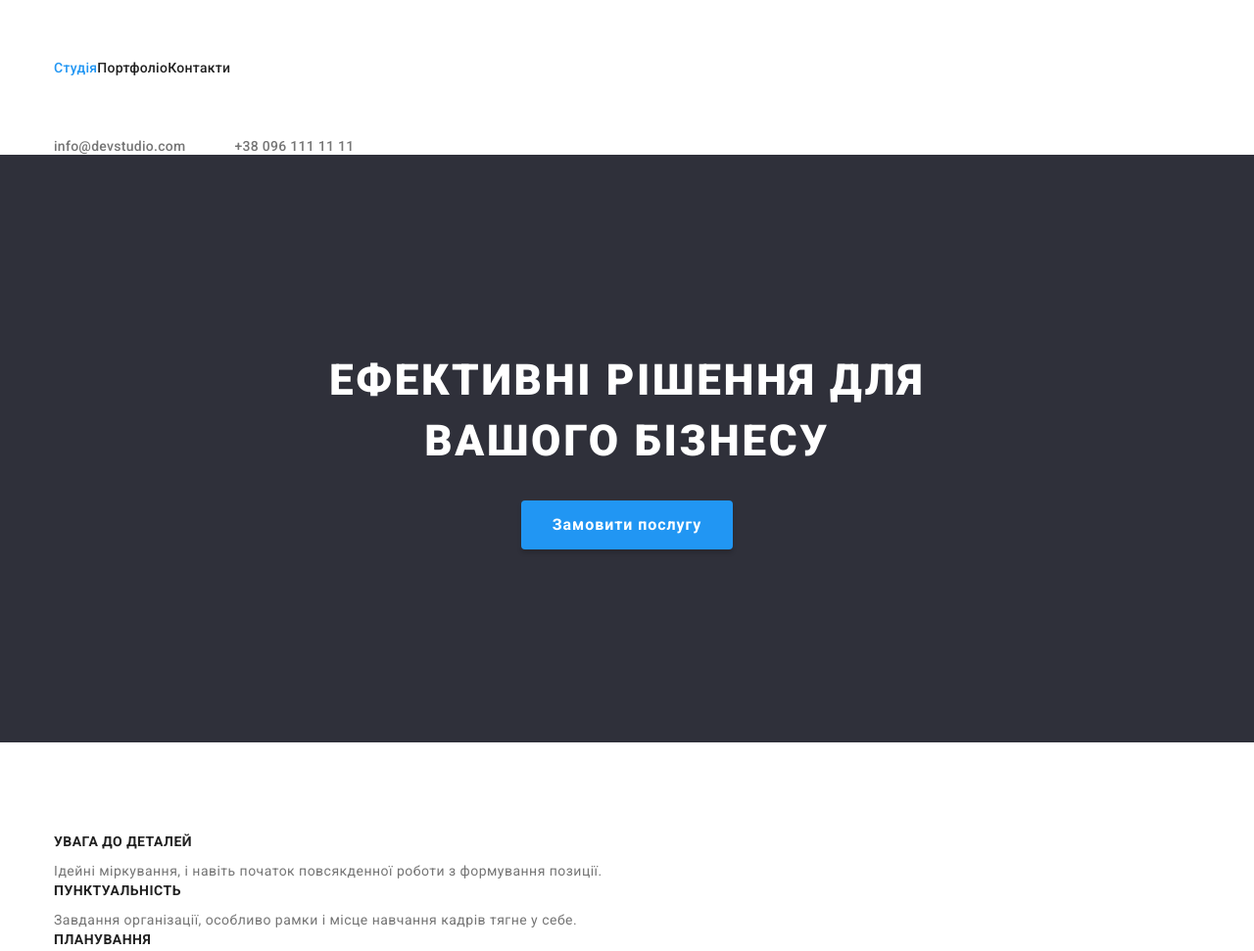
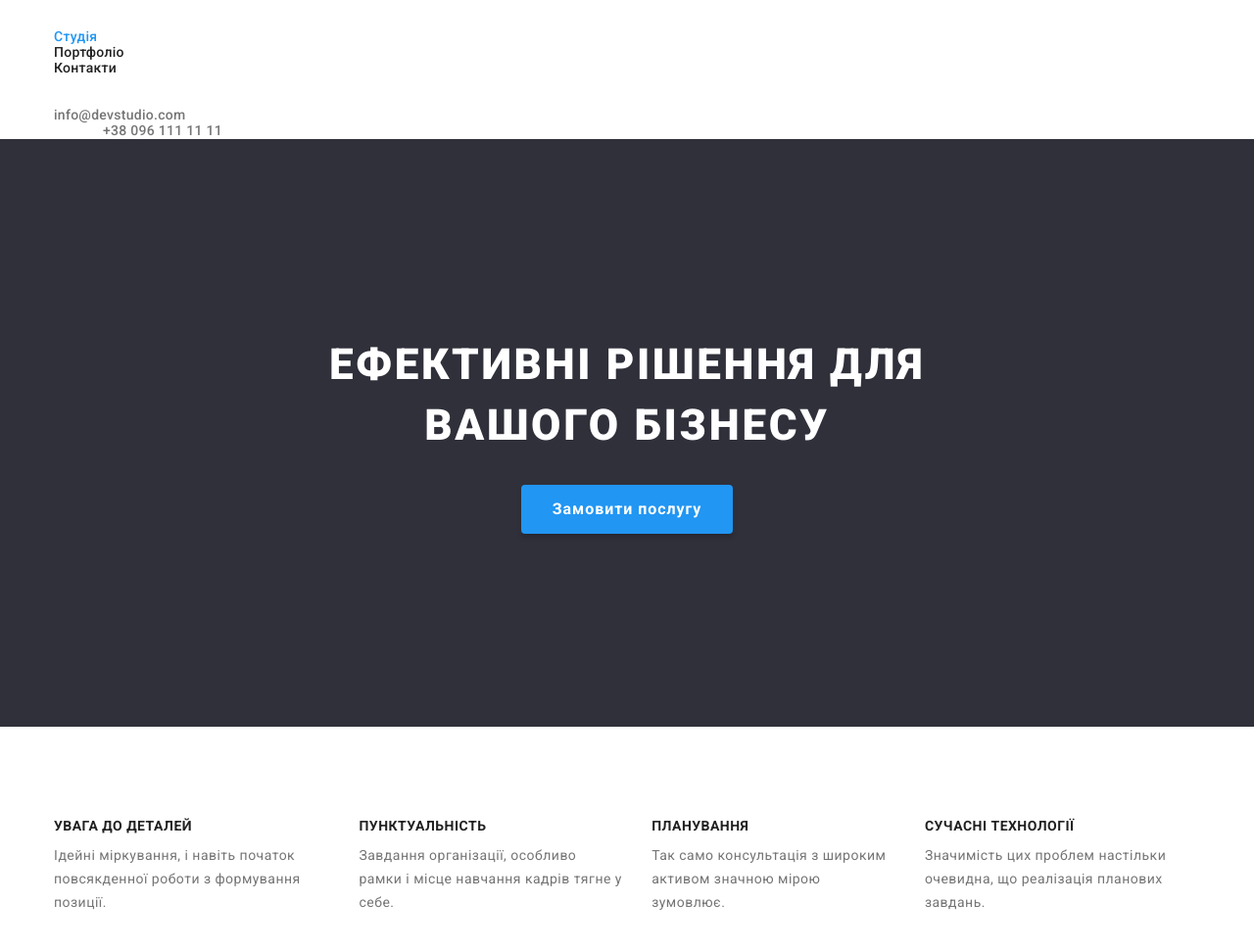
Before and after one commit to YuriyBerketa/goit-markup-hw-03, a plain HTML site: page index.html in a window 1280 px wide. Shown: the part 33-1004 px from the top of the page at 98% size. Drawn offline with nearby package versions, Linux system fonts and the light colour scheme.

Commit message:
хедер навернулся

```diff
--- a/css/styles.css
+++ b/css/styles.css
@@ -62,9 +62,9 @@ body {
 .link.current {
     color: var(--third-color);
 }
-.navi-list li {
+/* .navi-list li {
     display: flex;
-}
+} */
 .navi-list,
 .connect-list {
   color: var(--first-color);
@@ -93,7 +93,7 @@ body {
   line-height: 1.2;
 }
 .navi-list {
-  display: flex;
+  /* display: flex; */
   padding-top: 32px;
   padding-bottom: 32px;
 
@@ -105,7 +105,7 @@ body {
 }
 
 .connect-list {
-  display: flex;
+  /* display: flex; */
   margin-left: auto;
 
   color: var(--secondary-color);
@@ -182,8 +182,16 @@ body {
 
 .section {
     padding-top: 94px;
+    padding-bottom: 94px;
 }
 
+.benefits-section {
+    display: flex;
+    gap: 30px;
+}
+.benefits-section {
+    flex-basis: ((100%-90px) / 4);
+}
 
 .feature-title {
   font-size: 0;
```
